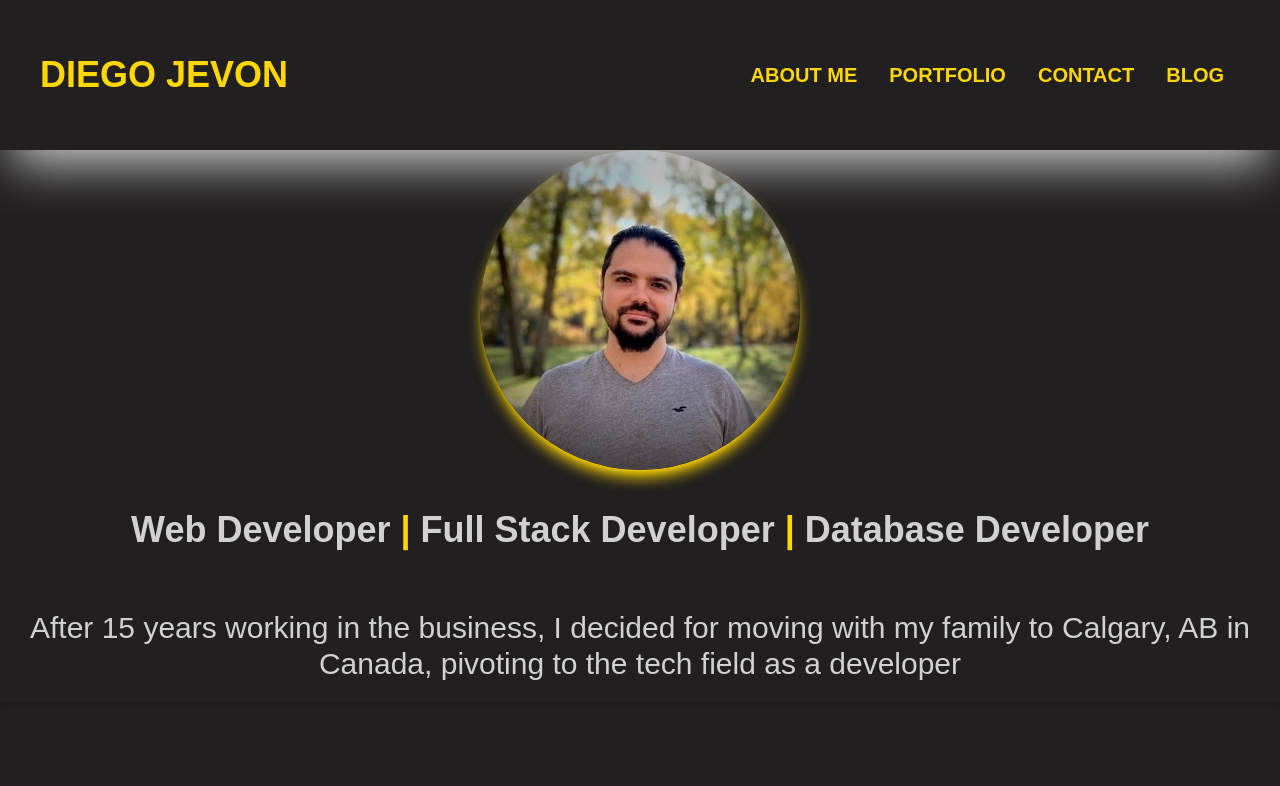
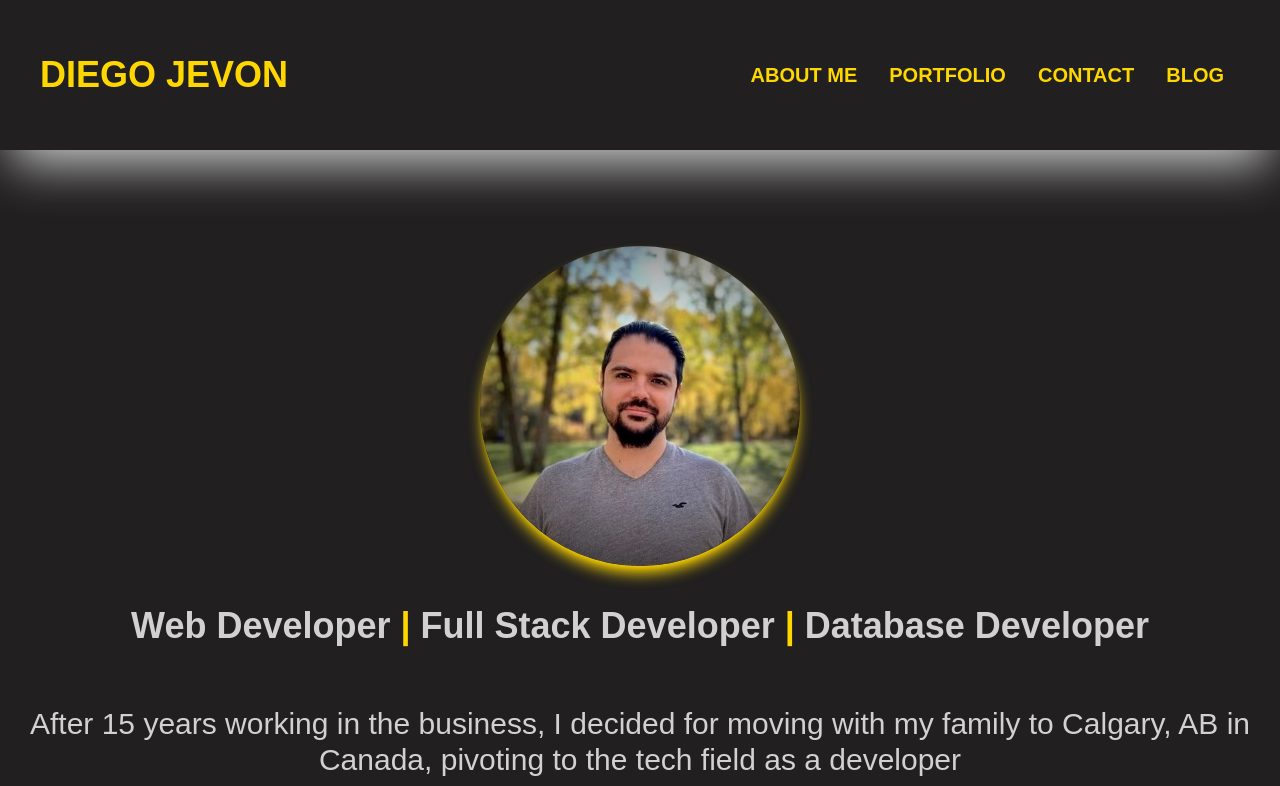
Before and after one commit to DiegoJevon/portfolio, a React (Create React App) app: page / in a window 1280 px wide. Shown: the top 786 px of the page. Built offline with nearby package versions, Linux system fonts and the light colour scheme; a web font is replaced by a local one; what tw-elements would draw is missing.

Commit message:
changed to desktop version

```diff
--- a/src/header/Header.jsx
+++ b/src/header/Header.jsx
@@ -7,7 +7,7 @@ function Header(){
 
     return(
         <React.Fragment>
-        <div className="max-sm:py-10 max-sm:px-10 max-lg:px-20 max-sm:mt-8 text-center shadow-md hover:shadow-jevon-dark-tx">
+        <div className="max-sm:py-10 py-24  max-sm:px-10 max-lg:px-20 max-sm:mt-8 text-center shadow-md hover:shadow-jevon-dark-tx">
             <Photo />
             <div className="py-5 items-center text-2xl">
                 <h2 className="py-5">Web Developer <span className="text-jevon-gold"> | </span>Full Stack Developer<span className="text-jevon-gold"> | </span>Database Developer</h2>
```
